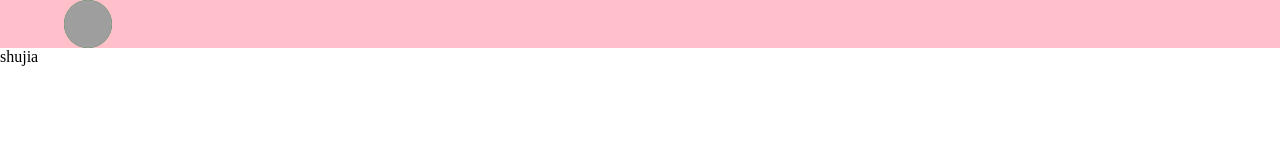
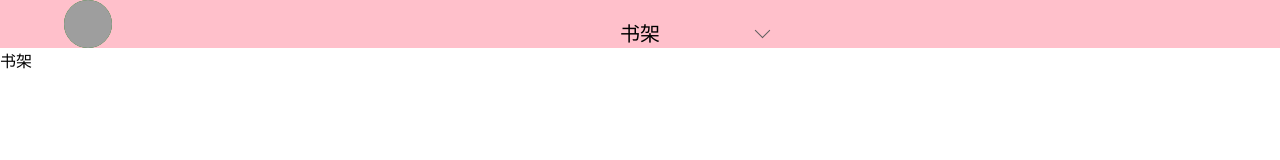
Before and after one commit to Huzhangjie/qs_vue, a Vue app in the folder vue-reader/: page /#/bookShelf in a window 1280 px wide. Shown: the top 160 px of the page. Built offline with nearby package versions, Linux system fonts and the light colour scheme; grey boxes are pictures that could not be loaded; a small style sheet from the web is missing.

Commit message:
向书架页面组件中注册shelfHeader 组件

```diff
--- a/vue-reader/src/pages/bookshelf.vue
+++ b/vue-reader/src/pages/bookshelf.vue
@@ -1,10 +1,16 @@
 <template>
-  <div>shujia</div>
+  <div class="wrapper">
+    <bookshelf-header />
+    书架
+  </div>
 </template>
 
 <script>
+import BookshelfHeader from "@/components/ShelfHeader"
 export default {
-
+  components: {
+    BookshelfHeader
+  }
 }
 </script>
 
```
